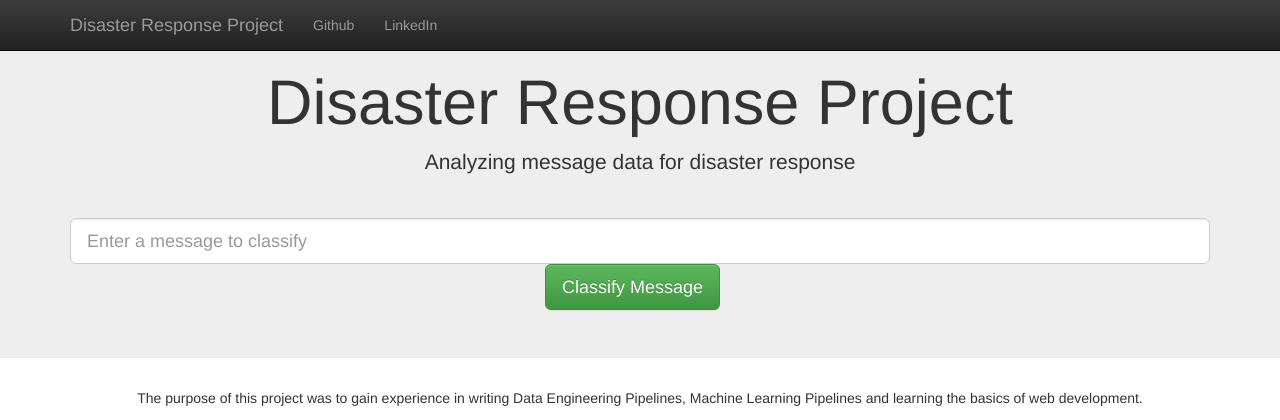
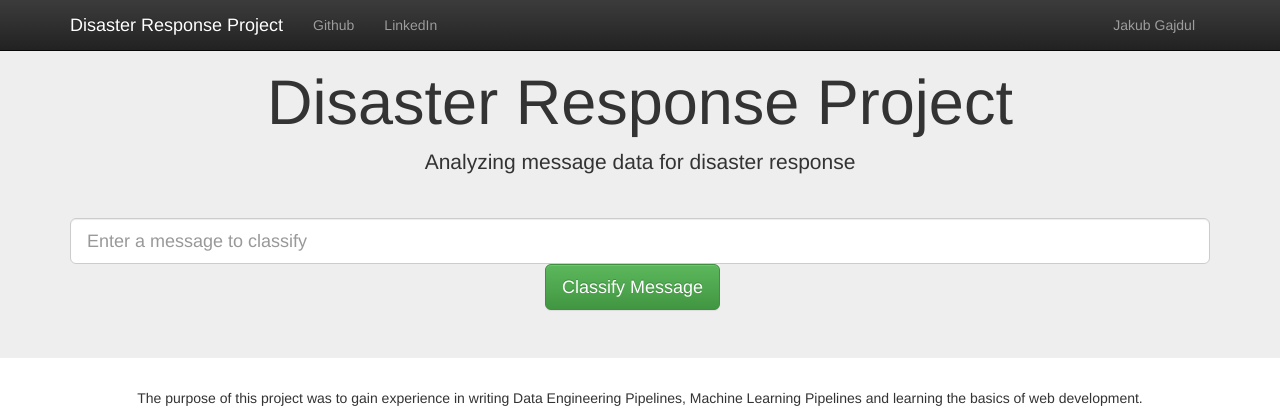
Before and after one commit to gajdulj/disaster_response, a Flask app: template app/templates/master.html in a window 1280 px wide. Shown: the top 420 px of the page. Run offline with Flask 2, Linux system fonts and the light colour scheme; the template is opened without the code that fills it, so the values that code supplies are empty; parts of the project's set-up code (start-up, migrations or seed data) failed here and were passed over; some libraries are stand-ins or nearby versions.

Commit message:
fixed header

```diff
--- a/app/templates/master.html
+++ b/app/templates/master.html
@@ -8,7 +8,9 @@
     <title>Disaster response project</title>
 
     <link rel="stylesheet" href="https://maxcdn.bootstrapcdn.com/bootstrap/3.3.7/css/bootstrap.min.css" integrity="sha384-BVYiiSIFeK1dGmJRAkycuHAHRg32OmUcww7on3RYdg4Va+PmSTsz/K68vbdEjh4u" crossorigin="anonymous">
+
     <link rel="stylesheet" href="https://maxcdn.bootstrapcdn.com/bootstrap/3.3.7/css/bootstrap-theme.min.css" integrity="sha384-rHyoN1iRsVXV4nD0JutlnGaslCJuC7uwjduW9SVrLvRYooPp2bWYgmgJQIXwl/Sp" crossorigin="anonymous">
+
     <script src="https://ajax.googleapis.com/ajax/libs/jquery/3.3.1/jquery.min.js"></script>
     <script src="https://cdn.plot.ly/plotly-latest.min.js"></script>
 
@@ -29,15 +31,20 @@ p.centered {
 
 <nav class="navbar navbar-inverse navbar-fixed-top">
     <div class="container">
-        <div class="navbar-header">
-            <a class="navbar-brand" href="/">Disaster Response Project</a>
+        <div class="navbar-header active">
+            <a class="navbar-brand" href="/" style="color:white" >Disaster Response Project</a>
         </div>
 
         <div id="navbar" class="collapse navbar-collapse">
             <ul class="nav navbar-nav">
                 <li><a href="https://github.com/gajdulj/disaster_response">Github</a></li>
                 <li><a href="https://www.linkedin.com/in/jakub-gajdul-15b925107/">LinkedIn</a></li>
+
             </ul>
+          <p class="navbar-text pull-right">
+            Jakub Gajdul
+          </p>
+
         </div>
 
     </div>
@@ -76,8 +83,6 @@ p.centered {
 
 <!-- matplotlib  -->
 <div class="plots" >
-	<br>
-	<br>
 	        <div class="page-header">
             <h1 class="text-center">Commonly used words</h1>
         	</div>
--- a/app/wrangling.py
+++ b/app/wrangling.py
@@ -2,7 +2,7 @@ import numpy as np
 
 """Graph 1 : message genres"""
 def get_category_counts(df):
-    features = list(df.columns[4:])
+    features = list(df.columns[4:-1])
     X = df['message']
     Y = df[features]
     cat_counts = Y.sum().sort_values(ascending=True)
```
